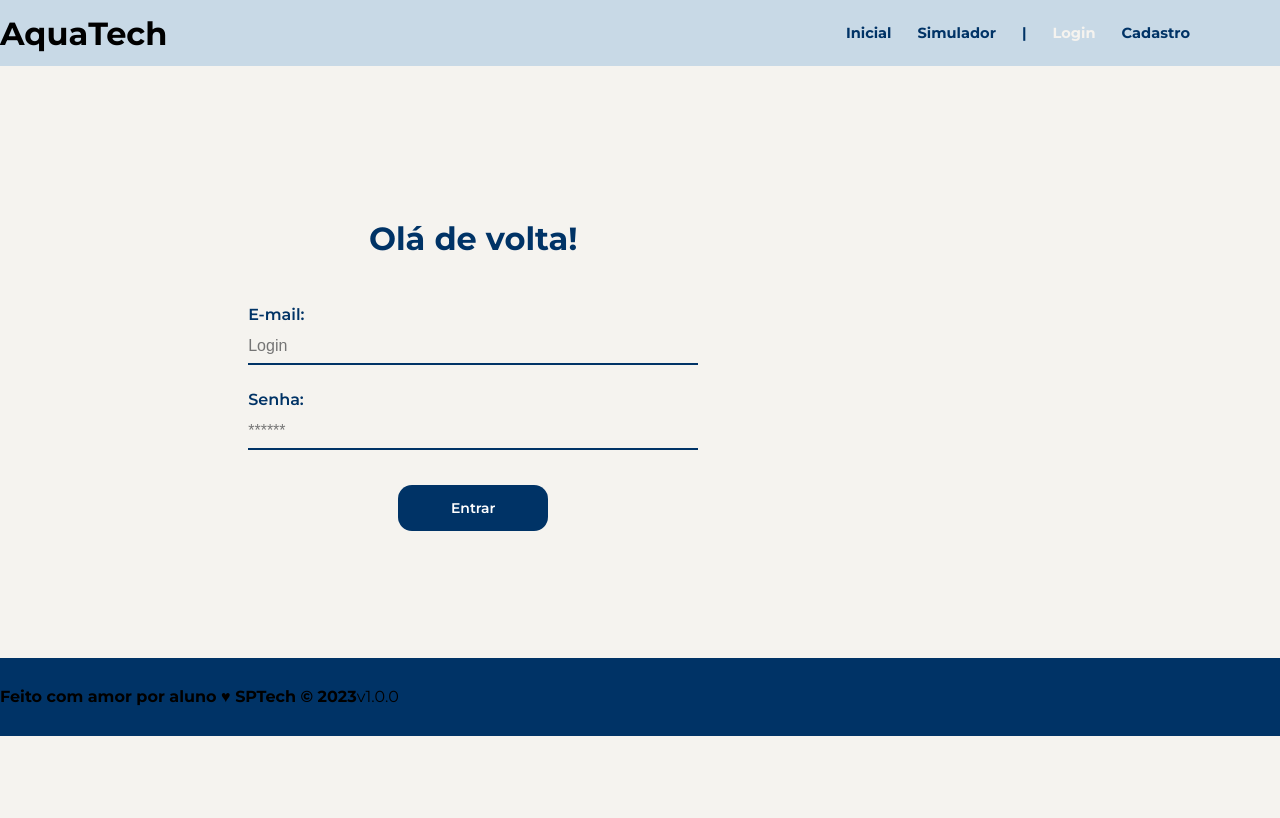
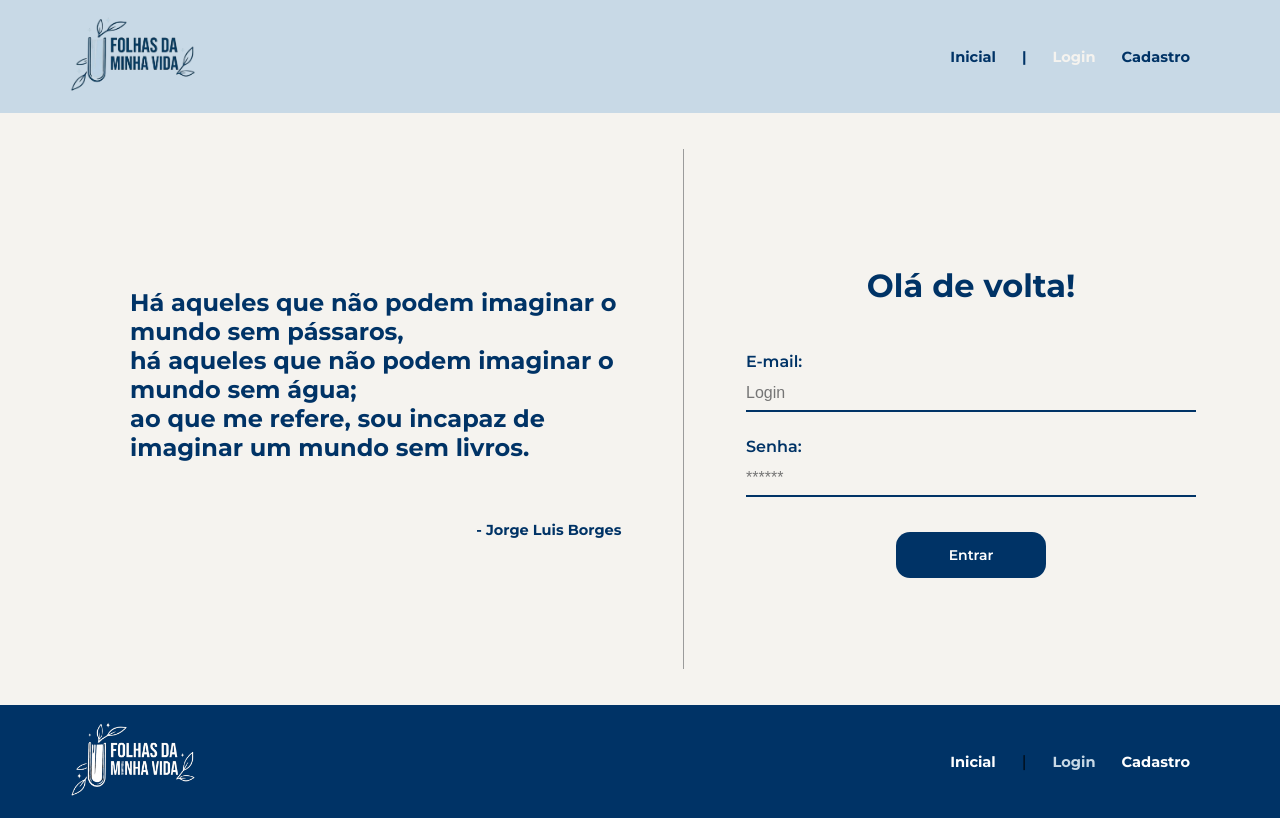
Before and after one commit to Thabata356/ProjetoIndividual, a website: page web-data-viz/public/login.html in a window 1280 px wide. Drawn offline with Linux system fonts and the light colour scheme.

Commit message:
:sparkles: Feat: Concluir o css da página de login.

```diff
--- a/web-data-viz/public/css/estilo.css
+++ b/web-data-viz/public/css/estilo.css
@@ -525,7 +525,10 @@ h3 {
 }
 
 #div_erros_login {
-  display: none
+  display: none;
+  margin-top: 400px;
+  margin-left: 30px;
+  position: absolute;
 }
 
 /* ==========================================ERRO================================================== */
@@ -544,7 +547,8 @@ h3 {
   border-radius: 4px;
   border: #ED145B 3px solid;
   padding: 10px;
-  margin-right: 10%;
+  margin-left: 100%;
+  margin-right: -30%;
 }
 
 .card_erro #mensagem_erro{
--- a/web-data-viz/public/login.html
+++ b/web-data-viz/public/login.html
@@ -11,7 +11,7 @@
     <script src="./js/sessao.js"></script>
 
     <link rel="stylesheet" href="./css/estilo.css">
-    <link rel="icon" href="./assets/icon/favicon2.ico">
+    <link rel="icon" href="./assets/icon/livro.png">
     <link rel="preconnect" href="https://fonts.gstatic.com">
 </head>
 
@@ -21,13 +21,10 @@
 
     <div class="header">
         <div class="container">
-            <h1 class="titulo">AquaTech</h1>
+            <img src="./assets/imgs/logo-sem-fundo.png">
             <ul class="navbar">
                 <li>
                     <a href="index.html">Inicial</a>
-                </li>
-                <li>
-                    <a href="simulador.html">Simulador</a>
                 </li>
                 <li>|</li>
                 <li class="agora">
@@ -47,6 +44,20 @@
                 <span id="mensagem_erro"></span>
             </div>
         </div>
+
+        <div class="frase">
+            <p>Há aqueles que não podem imaginar o mundo sem pássaros, <br>
+                há aqueles que não podem imaginar o mundo sem água; <br>
+                ao que me refere, sou incapaz de imaginar um mundo sem livros.</p>
+
+            <div class="autor">
+                <br>
+                <p>- Jorge Luis Borges</p>
+            </div>
+        </div>
+
+        <div class="meio"></div>
+
         <div class="container">
             <div class="card card-login">
                 <h2>Olá de volta!</h2>
@@ -72,13 +83,18 @@
     </div>
 
     <!--footer inicio-->
-    <div class="footer">
-        <div class="container">
-            <h4>Feito com amor por aluno &hearts; SPTech &copy; 2023</h4>
-            <span class="version">v1.0.0</span>
-        </div>
+  <div class="footer">
+    <div class="container">
+      <img src="./assets/imgs/logo-branca.png">
+      <ul class="navbar">
+        <li><a href="index.html">Inicial</a></li>
+        <li>|</li>
+        <li class="agora"><a href="login.html">Login</a></li>
+        <li><a href="cadastro.html">Cadastro</a></li>
+      </ul>
     </div>
-    <!--footer fim-->
+  </div>
+  <!--footer fim-->
 
 </body>
 
```
